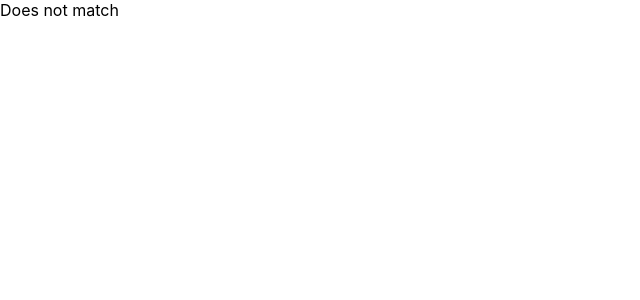
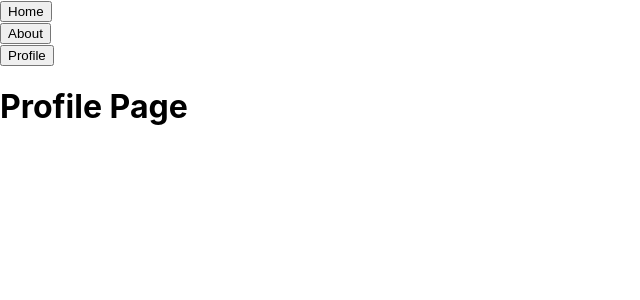
Before and after one commit to oscartrugo/MasterReact-Typecript, a React (Create React App) app in the folder react-udemy-tutorial/: page /profile in a window 1280 px wide. Shown: the top 300 px of the page, without its empty margins (0-640 px from the left). Built offline with nearby package versions, Linux system fonts and the light colour scheme.

Commit message:
80. Link and redirect

```diff
--- a/react-udemy-tutorial/src/App.tsx
+++ b/react-udemy-tutorial/src/App.tsx
@@ -2,16 +2,26 @@
 import logo from './logo.svg';
 import './App.css';
 import HomePage from './components/HomePage';
-import { Router, Route, Switch } from 'react-router';
+import { Router, Route, Switch, Redirect } from 'react-router';
 import AboutPage from './components/AboutPage';
-import { BrowserRouter } from 'react-router-dom';
+import { BrowserRouter, Link } from 'react-router-dom';
+import ProfilePage from './components/ProfilePage';
+import { SpecialLink } from './components/SpecialLink';
 
 function App() {
   return (
     <BrowserRouter>
+      <Link component={SpecialLink} to="/home">Home</Link>
+      <br/>
+      <Link component={SpecialLink} to="/about">About</Link>
+      <br/>
+      <Link component={SpecialLink} to="/profile">Profile</Link>
+      <Switch>
         <Route component={AboutPage} path="/about" />
-        <Route render={(routeProps) =>  <HomePage {...routeProps} />} path="/home" />
-        <Route children={(routeProps) => routeProps.match ? <HomePage {...routeProps} /> : <div>Does not match</div>} path="/children" />
+        <Route component={HomePage} path="/home" />
+        <Route component={ProfilePage} path="/profile" />
+        <Redirect to="/home" />
+      </Switch>
     </BrowserRouter>
   );
 }
--- /dev/null
+++ b/react-udemy-tutorial/src/components/ProfilePage/index.tsx
@@ -0,0 +1,13 @@
+import React from 'react';
+
+class ProfilePage extends React.Component {
+    render() {
+        return (
+            <div>
+                <h1> Profile Page </h1>
+            </div>
+        )
+    }
+}
+
+export default ProfilePage;
--- /dev/null
+++ b/react-udemy-tutorial/src/components/SpecialLink/index.tsx
@@ -0,0 +1,12 @@
+import React from 'react';
+
+interface SpecialLinkProps {
+    href: string;
+    navigate():void;
+}
+
+export const SpecialLink: React.FC<SpecialLinkProps> = props => {
+    return (
+        <button onClick={props.navigate}>{props.children}</button>
+    )
+}
```
